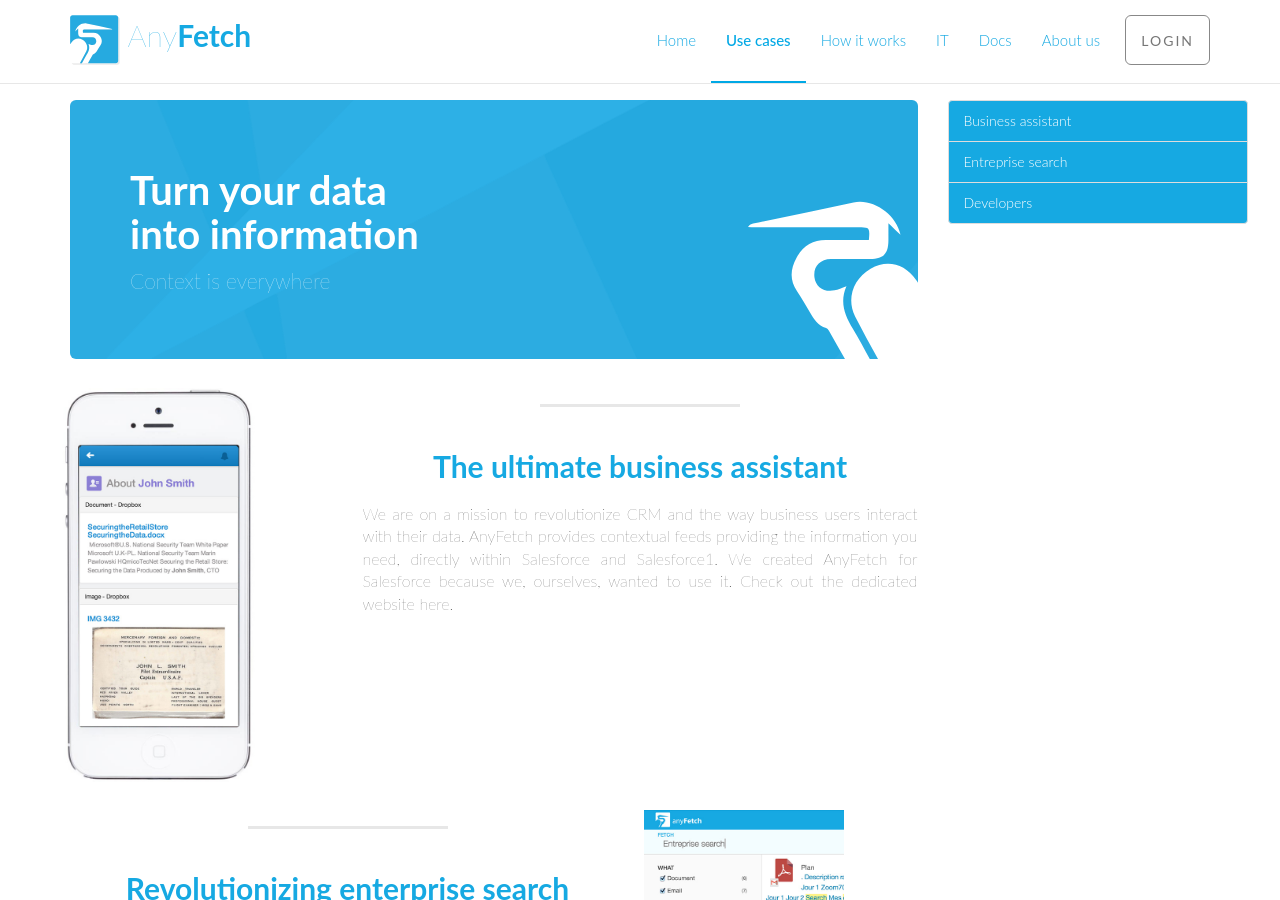
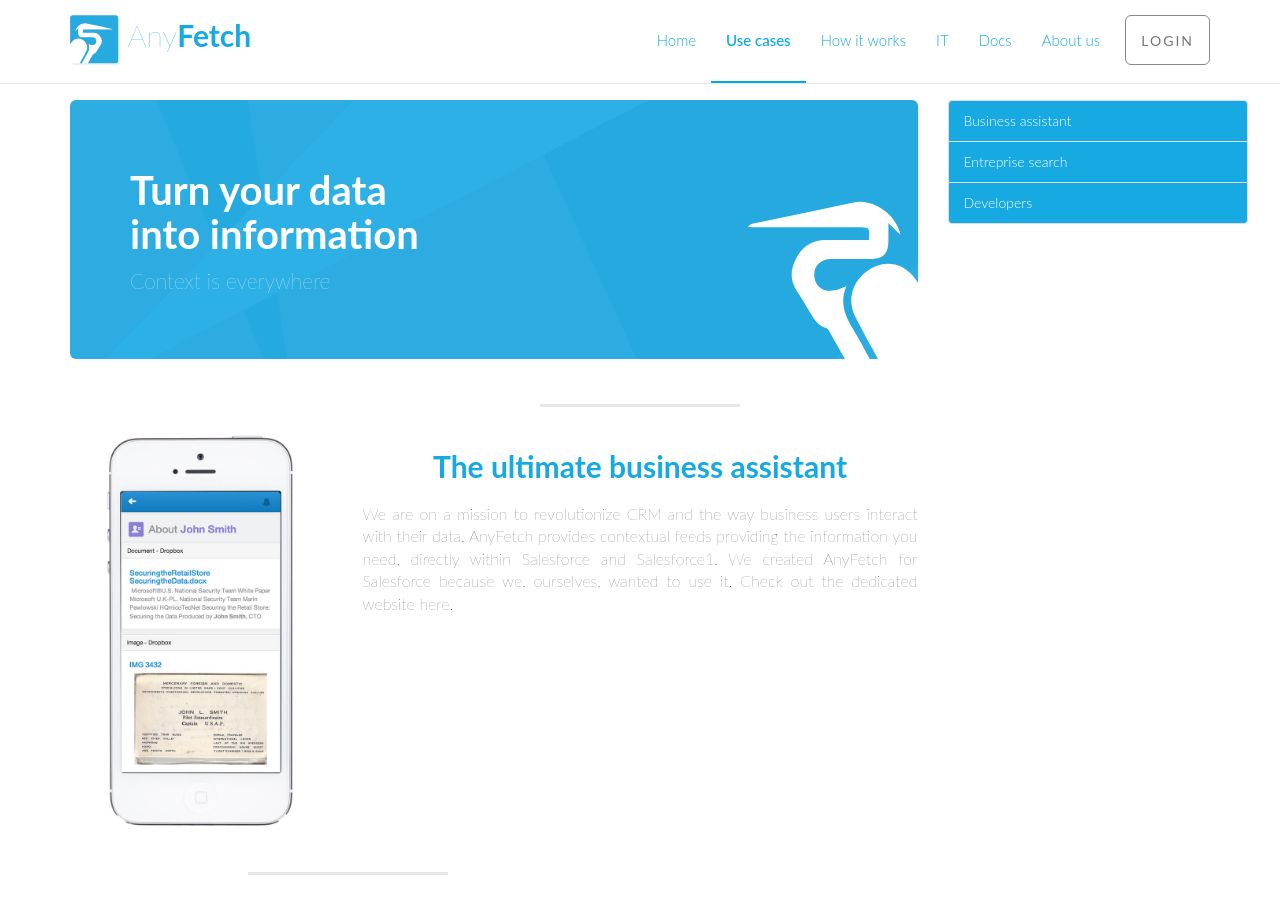
Before and after one commit to your-mom-noob/anyfetch.com, a Jekyll site: the page built from use-cases.html, in a window 1280 px wide and 900 px high. Built offline with Jekyll 4.4.1, drawn with Linux system fonts in a browser that asks for light colours; nearby versions of some CDN libraries; Markdown is read by kramdown in place of the engine named in the settings.

Commit message:
use cases mobile

```diff
--- a/how-it-works.html
+++ b/how-it-works.html
@@ -62,4 +62,4 @@ layout: main
 
 	</div>
 	<!-- /.container -->
-	</div>
+</div>
--- a/styles/style.css
+++ b/styles/style.css
@@ -111,11 +111,12 @@ a {
 	color: inherit;
 }
 
-.thumbnail .use-case {
+.use-case-thumbnail {
 	text-align: center;
+	padding-top: 50px;
 }
 
-.use-case > img {
+.use-case-thumbnail > img {
 	max-width: 200px;
 }
 
--- a/use-cases.html
+++ b/use-cases.html
@@ -25,7 +25,7 @@ layout: main
 								<h2>The ultimate business assistant</h2>
 								<p class="lead">We are on a mission to revolutionize CRM and the way business users interact with their data. AnyFetch provides contextual feeds providing the information you need, directly within Salesforce and Salesforce1. We created AnyFetch for Salesforce because we, ourselves, wanted to use it. Check out the dedicated website here.</p>
 							</div>
-							<div class="col-lg-2 col-sm-pull-6  col-sm-2 use-case thumbnail">
+							<div class="col-lg-3 col-sm-pull-6  col-sm-3 use-case-thumbnail thumbnail">
 								<img src="images/iphone_salesfetch.jpg">
 							</div>
 						</div>
@@ -45,7 +45,7 @@ layout: main
 								<h2>Revolutionizing enterprise search</h2>
 								<p class="lead">AnyFetch is trusted by IT experts in fiels such as Insurance, Banking, consulting and software development. See how IT services are leveraging AnyFetch to deliver value to their core businesses.</p>
 							</div>
-							<div class="col-lg-2 col-sm-2 use-case thumbnail">
+							<div class="col-lg-3 col-sm-3 use-case-thumbnail thumbnail">
 								<img src="images/screen_anyfetch.jpg">
 							</div>
 						</div>
@@ -65,7 +65,7 @@ layout: main
 								<h2>Developers love it</h2>
 								<p class="lead">Check out what developers do with AnyFetch, and how they deliver value to their users by providing great user experience. It is only a matter of minutes to get to production, and you can fully test it beforehand.</p>
 							</div>
-							<div class="col-lg-2 col-sm-pull-6  col-sm-2 use-case thumbnail">
+							<div class="col-lg-3 col-sm-pull-6  col-sm-3 use-case-thumbnail thumbnail">
 								<img src="images/screen_code.jpg">
 							</div>
 						</div>
```
